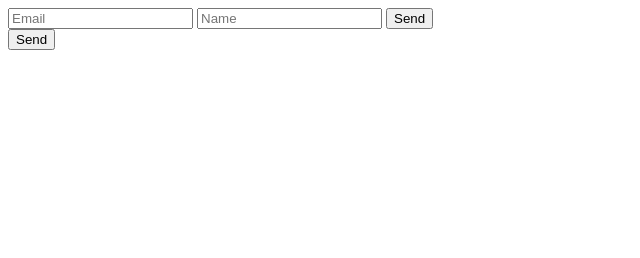
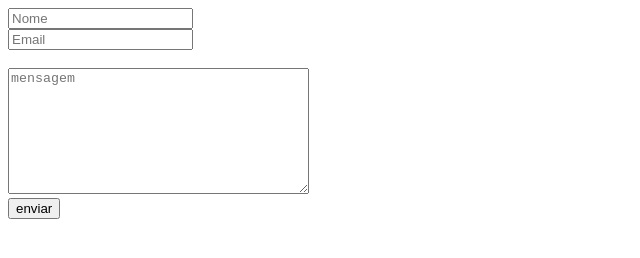
Before and after one commit to KaiqueGsander/contact, a plain HTML site: page index.html in a window 1280 px wide. Shown: the whole page, without its empty margins (0-640 px from the left). Drawn offline with Linux system fonts and the light colour scheme.

Commit message:
Update index.html

```diff
--- a/index.html
+++ b/index.html
@@ -9,16 +9,15 @@
 <body>
  <form
   method="POST"
-  action="https://script.google.com/macros/s/AKfycbxx_5lV2wAUGu5k3iqb3fEmwN4VVrHp7j_N7LirZTqL/devL"
->
-  <input name="Email" type="email" placeholder="Email" required>
-  <input name="Name" type="text" placeholder="Name" required>
-  <button type="submit">Send</button>
+  action="https://script.google.com/macros/s/AKfycbxx_5lV2wAUGu5k3iqb3fEmwN4VVrHp7j_N7LirZTqL/devL">
+  <div class="aa">
+  <input class="na" name="Name" type="text" placeholder="Nome" required><br>
+   <input class="em"name="Email" type="email" placeholder="Email" required><br>
+ </div>
+<label></label><br><textarea placeholder="mensagem"class="msg" cols="35" rows="8"></textarea><br>
+  <div class="bu">
+   <button type="submit">enviar</button>
+</div>
 </form>
-</form>
-<div class="button">
-   <button type="submit">Send</button>
-</div>
-
 </body>
 </html>
```
